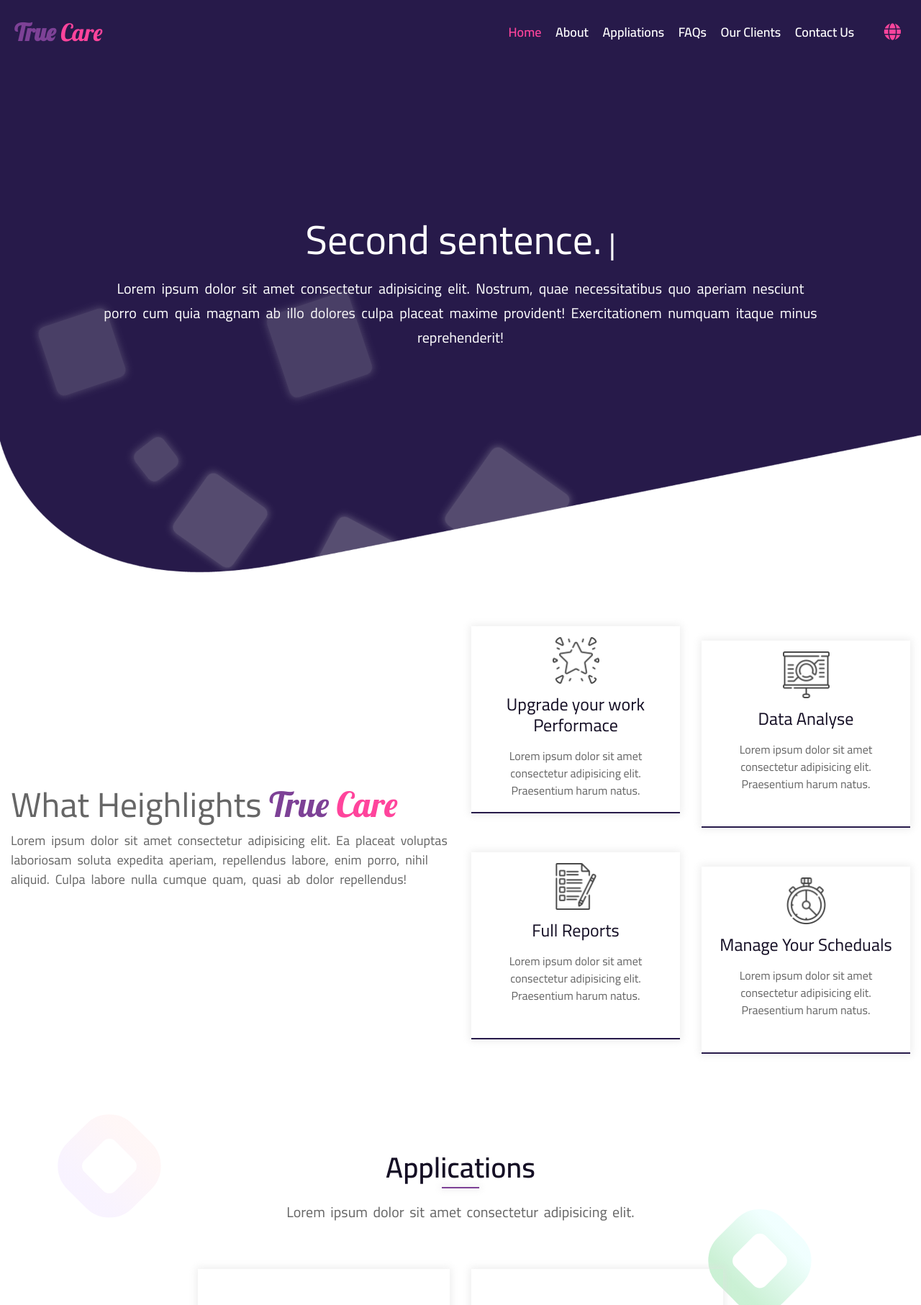
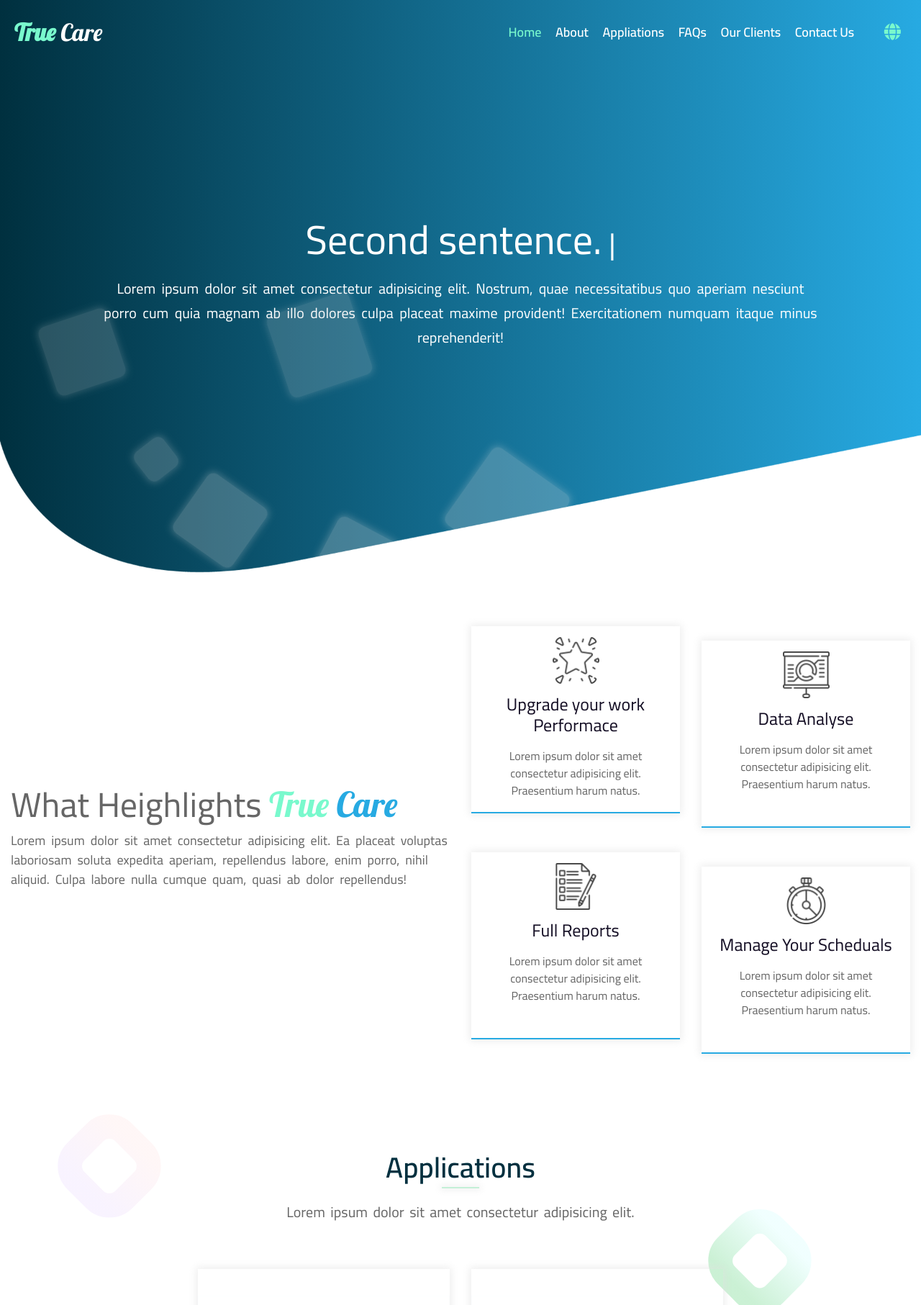
Before and after one commit to mahmoudsiliman75/true_care_landing_page, a PHP site: page / in a window 1280 px wide. Shown: the top 1813 px of the page at 72% size. Run offline with PHP 8.4, Linux system fonts and the light colour scheme; some libraries are stand-ins or nearby versions.

Commit message:
change colors

```diff
--- a/assets/css/mixins.scss
+++ b/assets/css/mixins.scss
@@ -95,7 +95,7 @@
 
 @mixin mainHeaderStyle {
   position: relative;
-  color: $deepPurple;
+  color: $deepBlue;
   font-size: 2.5rem;
   font-weight: 600;
   &:after {
@@ -107,7 +107,7 @@
     bottom: -5px;
     left: 50%;
     transform: translate(-50%);
-    background-color: $lightPurple;
+    background-color: #79dca570;
     @include midShadow();
   }
 }
--- a/assets/css/style.css
+++ b/assets/css/style.css
@@ -43,19 +43,19 @@ nav {
 
 nav.stiky {
   padding: 8px;
-  background-color: #150f25;
+  background-color: #00303f;
 }
 
 nav .logo a {
   text-decoration: none;
-  color: #FF449C;
+  color: #fff;
   font-family: 'Lobster', cursive;
   font-size: 33px;
 }
 
 nav .logo a span {
   font-weight: 600;
-  color: #7D4196;
+  color: #79f9cd;
 }
 
 nav .links_list {
@@ -88,7 +88,7 @@ nav .links_list li.translate_btn {
 }
 
 nav .links_list li.translate_btn a {
-  color: #FF449C;
+  color: #79f9cd;
   -webkit-transition: all 0.4s ease-in-out;
   transition: all 0.4s ease-in-out;
 }
@@ -99,7 +99,8 @@ nav .links_list li.translate_btn a:hover {
 
 .intro_sec {
   height: 100vh;
-  background-color: #271a4a;
+  background-image: -webkit-gradient(linear, left top, right top, from(#00303f), to(#27AAE2));
+  background-image: linear-gradient(to right, #00303f, #27AAE2);
   position: relative;
   overflow: hidden;
 }
@@ -364,12 +365,12 @@ nav .links_list li.translate_btn a:hover {
 }
 
 .about_sec .about_content_wraper h2 span {
-  color: #FF449C;
+  color: #27AAE2;
   font-family: 'Lobster', cursive;
 }
 
 .about_sec .about_content_wraper h2 span span {
-  color: #7D4196;
+  color: #79f9cd;
 }
 
 .about_sec .about_content_wraper .text {
@@ -400,7 +401,7 @@ nav .links_list li.translate_btn a:hover {
   max-height: 260px;
   border-radius: 0;
   border: none;
-  border-bottom: 2px solid #271a4a;
+  border-bottom: 2px solid #27AAE2;
   text-align: center;
   padding: 15px;
   -webkit-box-shadow: 0 0 10px 2px rgba(225, 225, 225, 0.6);
@@ -450,7 +451,7 @@ nav .links_list li.translate_btn a:hover {
 
 .applications_sec .header_wraper h2 {
   position: relative;
-  color: #150f25;
+  color: #00303f;
   font-size: 2.5rem;
   font-weight: 600;
 }
@@ -465,7 +466,7 @@ nav .links_list li.translate_btn a:hover {
   left: 50%;
   -webkit-transform: translate(-50%);
           transform: translate(-50%);
-  background-color: #7D4196;
+  background-color: #79dca570;
   -webkit-box-shadow: 0 0 10px 2px rgba(225, 225, 225, 0.6);
           box-shadow: 0 0 10px 2px rgba(225, 225, 225, 0.6);
 }
--- a/assets/css/style.scss
+++ b/assets/css/style.scss
@@ -19,7 +19,7 @@ html {
       width: 5px;
     }
     &::-webkit-scrollbar-thumb {
-      background-color: $midPurple;
+      background-color: $mainColor;
     }
   }
 }
@@ -39,18 +39,18 @@ nav {
   @include transitioning();
   &.stiky {
     padding: 8px;
-    background-color: $deepPurple;
+    background-color: $deepBlue;
   }
 
   .logo {
     a {
       text-decoration: none;
-      color: $pink;
+      color: $white;
       font-family: 'Lobster', cursive;
       font-size: 33px;
       span {
         font-weight: 600;
-        color: $lightPurple;
+        color: $secondaryColor;
       }
     }
   }
@@ -70,14 +70,14 @@ nav {
         @include transitioning();
         &.active,
         &:hover {
-          color: $pink;
+          color: $secondaryColor;
         }
       }
 
       &.translate_btn {
         margin-inline-start: 30px;
         a {
-          color: $pink;
+          color: $secondaryColor;
           @include transitioning();
           &:hover {
             color: $white;
@@ -92,7 +92,7 @@ nav {
 // START:: HOME SECTION STYLES
 .intro_sec {
   height: 100vh;
-  background-color: $midPurple;
+  background-image: linear-gradient(to right, $deepBlue, $mainColor);
   position: relative;
   overflow: hidden;
 
@@ -275,10 +275,10 @@ nav {
       font-size: 3rem;
       color: $lightGrey;
       span {
-        color: $pink;
+        color: $mainColor;
         font-family: 'Lobster', cursive;
         span {
-          color: $lightPurple;
+          color: $secondaryColor;
         }
       }
     }
@@ -321,7 +321,7 @@ nav {
       max-height: 260px;
       @include borderRadius(0);
       border: none;
-      border-bottom: 2px solid $midPurple;
+      border-bottom: 2px solid $mainColor;
       text-align: center;
       padding: 15px;
       @include midShadow();
@@ -382,7 +382,7 @@ nav {
     text-align: center;
     padding: 20px;
     @include midShadow();
-    background-image: url('../media/pricing-bottom-bg.png');
+    background-image: url('../media/watercolor.jpg');
     background-size: 100% !important;
     background-position: bottom !important;
     background-repeat: no-repeat !important;
@@ -429,7 +429,8 @@ nav {
       @include midShadow();
       .card {
         .card-header {
-          background-image: linear-gradient(to right, $midPurple, $pink);
+          // background-image: linear-gradient(to right, $mainColor, $secondaryColor, #A5FECB);
+          background-image: linear-gradient(to right, $deepBlue, $mainColor);
           button {
             text-decoration: none;
             border: none;
@@ -527,8 +528,8 @@ nav {
       }
 
       svg {
-        color: #f869ac;
-        opacity: 0.5;
+        color: $mainColor;
+        opacity: 0.7;
       }
 
       &:nth-child(4) {
@@ -542,12 +543,12 @@ nav {
       @include flexCenterAlignment();
       button {
         border: none;
-        background-image: linear-gradient(to right, $midPurple, $pink);
+        background-image: linear-gradient(to right, $deepBlue, $mainColor);
         color: $white;
         padding: 10px 20px;
         @include borderRadius($borderRadiusAmount);
         &:hover {
-          background-image: linear-gradient(to left, $midPurple, $pink);
+          background-image: linear-gradient(to left, $deepBlue, $mainColor);
         }
       }
     }
--- a/assets/css/variables.scss
+++ b/assets/css/variables.scss
@@ -1,3 +1,5 @@
+$mainColor: #27AAE2;
+$secondaryColor: #79f9cd;
 $deepBlue: #00303f;
 $lightCoffee: #d0af85;
 $midRed: #bb0808;
```
Also changed, not shown: other parts of assets/css/style.css (+17 -17 lines), assets/media/icons/logo.png, assets/media/watercolor.jpg (added), 1 other file.
